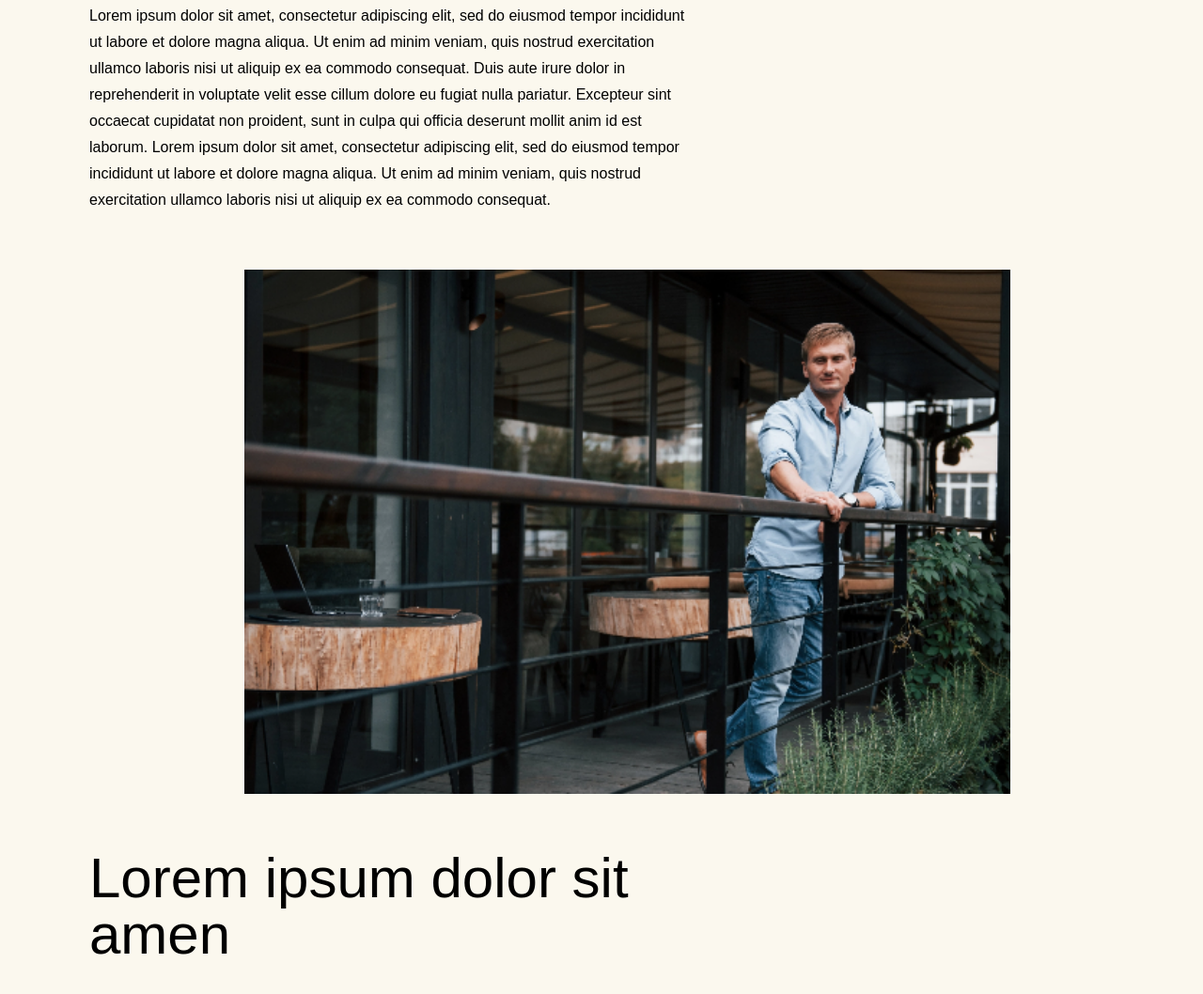
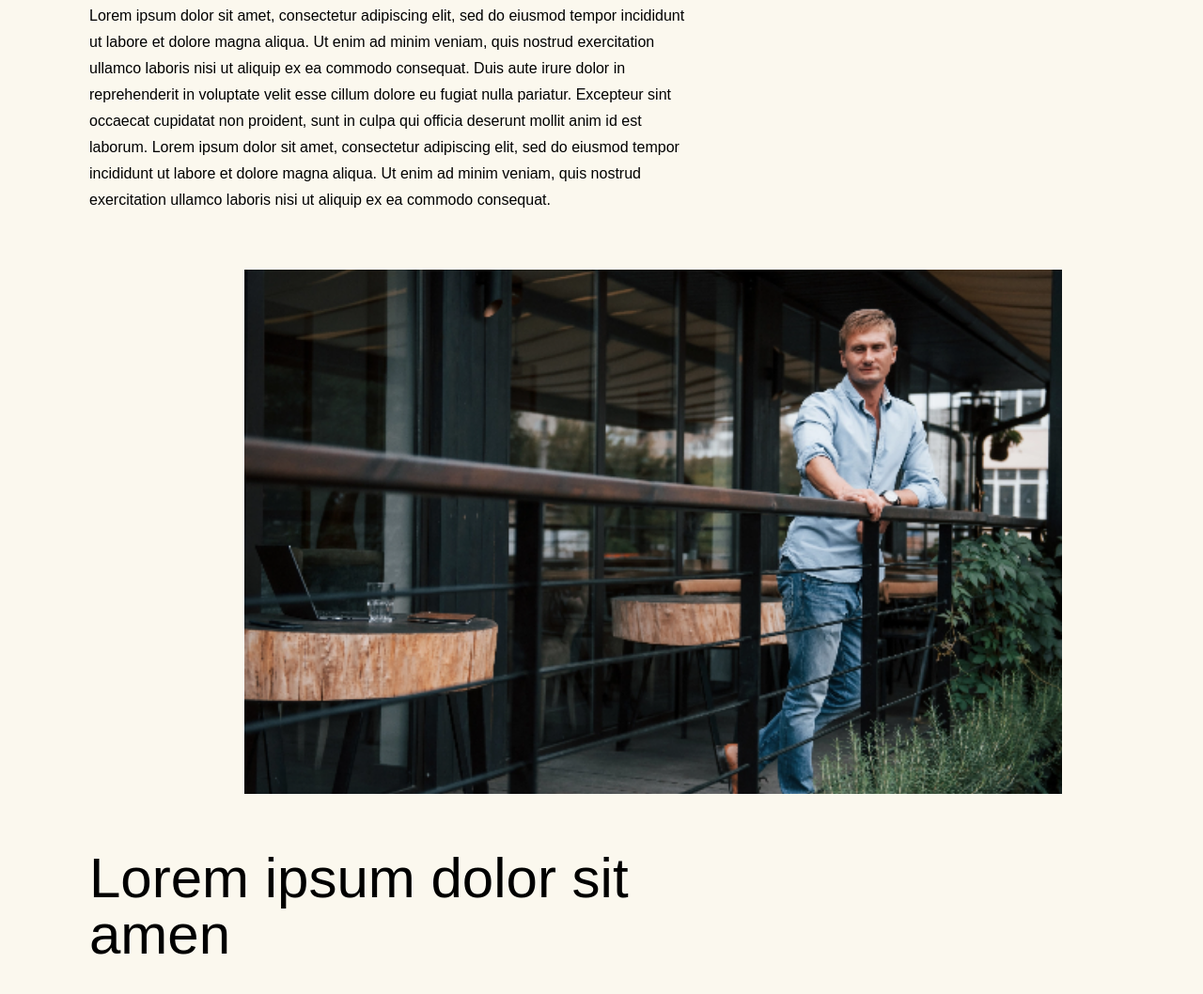
Before and after one commit to IassineIahaia/lightdesigngro, a website: page overview.html in a window 1280 px wide. Shown: the part 1089-2147 px from the top of the page at 94% size. Drawn offline with Linux system fonts and the light colour scheme; a web font is replaced by a local one.

Commit message:
body text done

```diff
--- a/sass/partials/_type.scss
+++ b/sass/partials/_type.scss
@@ -159,7 +159,7 @@ em {
         @include breakpoint-desktop-small{
             height: 558px;
             @include grid-column-start(4);
-            @include grid-column-span(15);
+            @include grid-column-span(16);
         }
         &::before{
             content: '';
```
Also changed, not shown: overview.html (+0 -1 lines), style.css.
